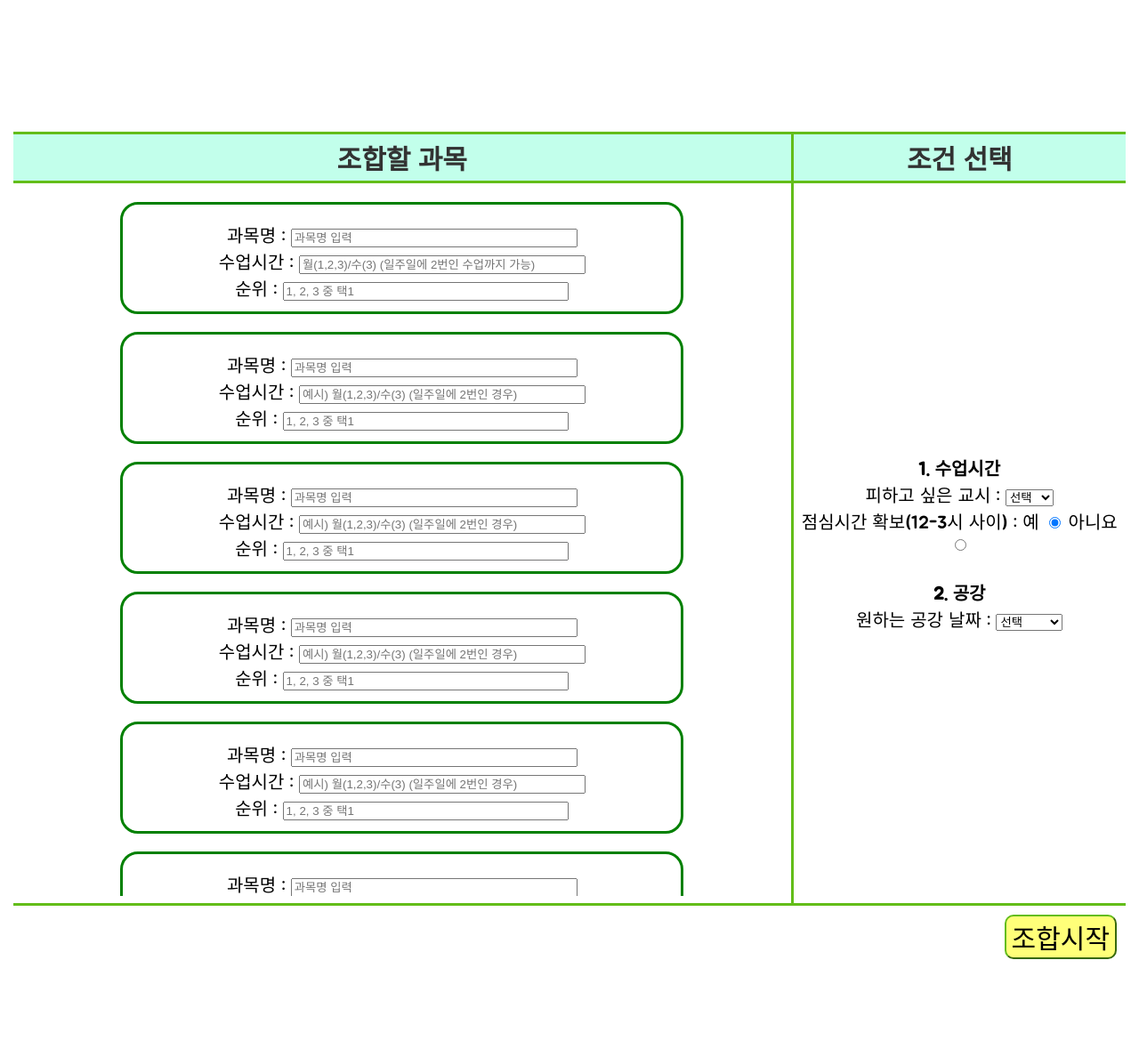
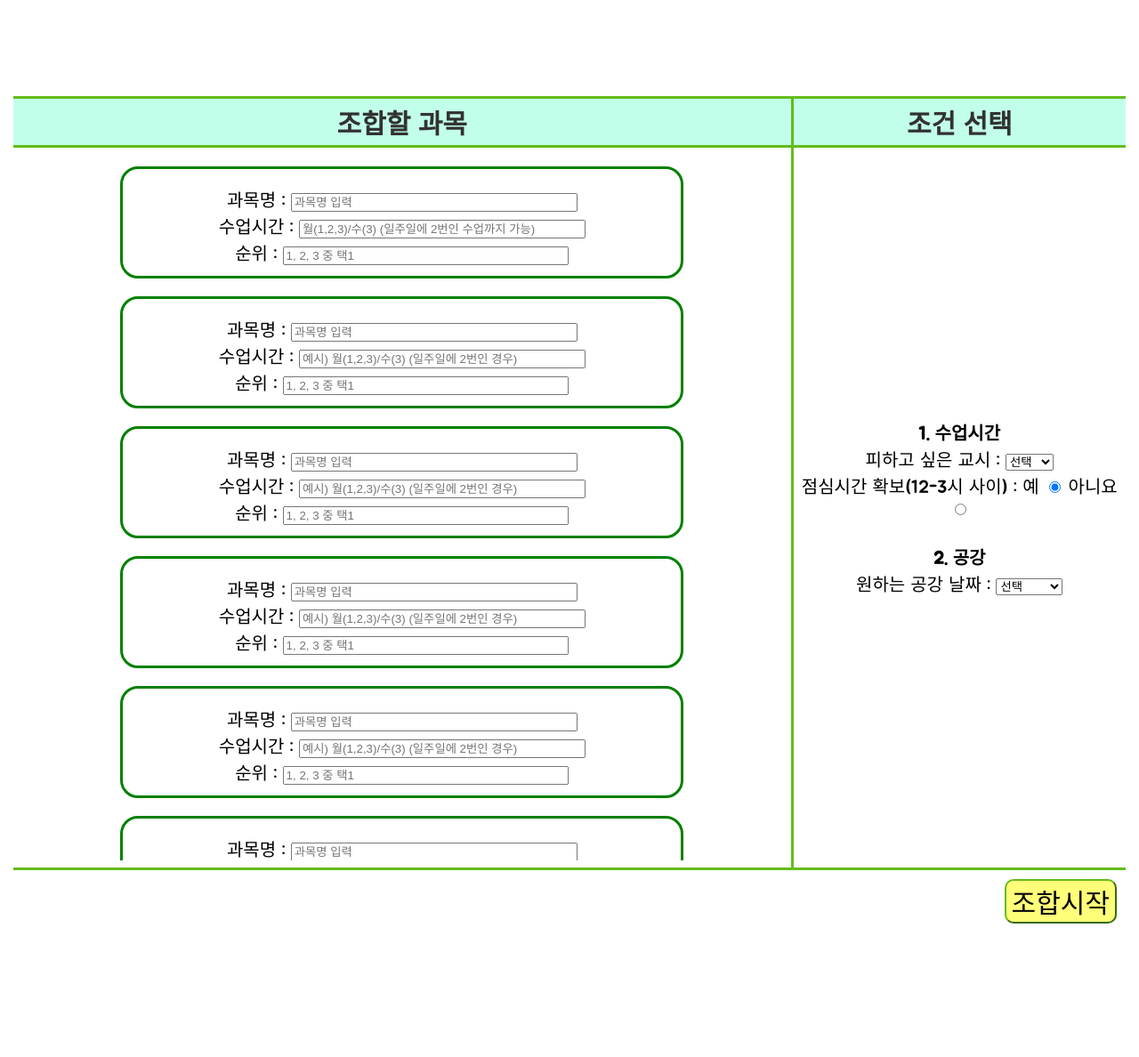
Before and after one commit to Imjieunn/Automatic_TimeTable_Maker, a Flask app: page /select in a window 1280 px wide. Shown: the top 1188 px of the page at 89% size. Run offline with Flask 2, Linux system fonts and the light colour scheme; some web fonts are replaced.

Commit message:
css modified

```diff
--- a/static/css/select.css
+++ b/static/css/select.css
@@ -1,5 +1,5 @@
 .outlier{text-align: center;}
-.content_box{width:1250px; height:1000px; display: inline-block; margin-top: 40px;}
+.content_box{width:1250px; height:1000px; display: inline-block; margin-top: 0px;}
 .select_subject
 {
     border: 3px solid green;
```
